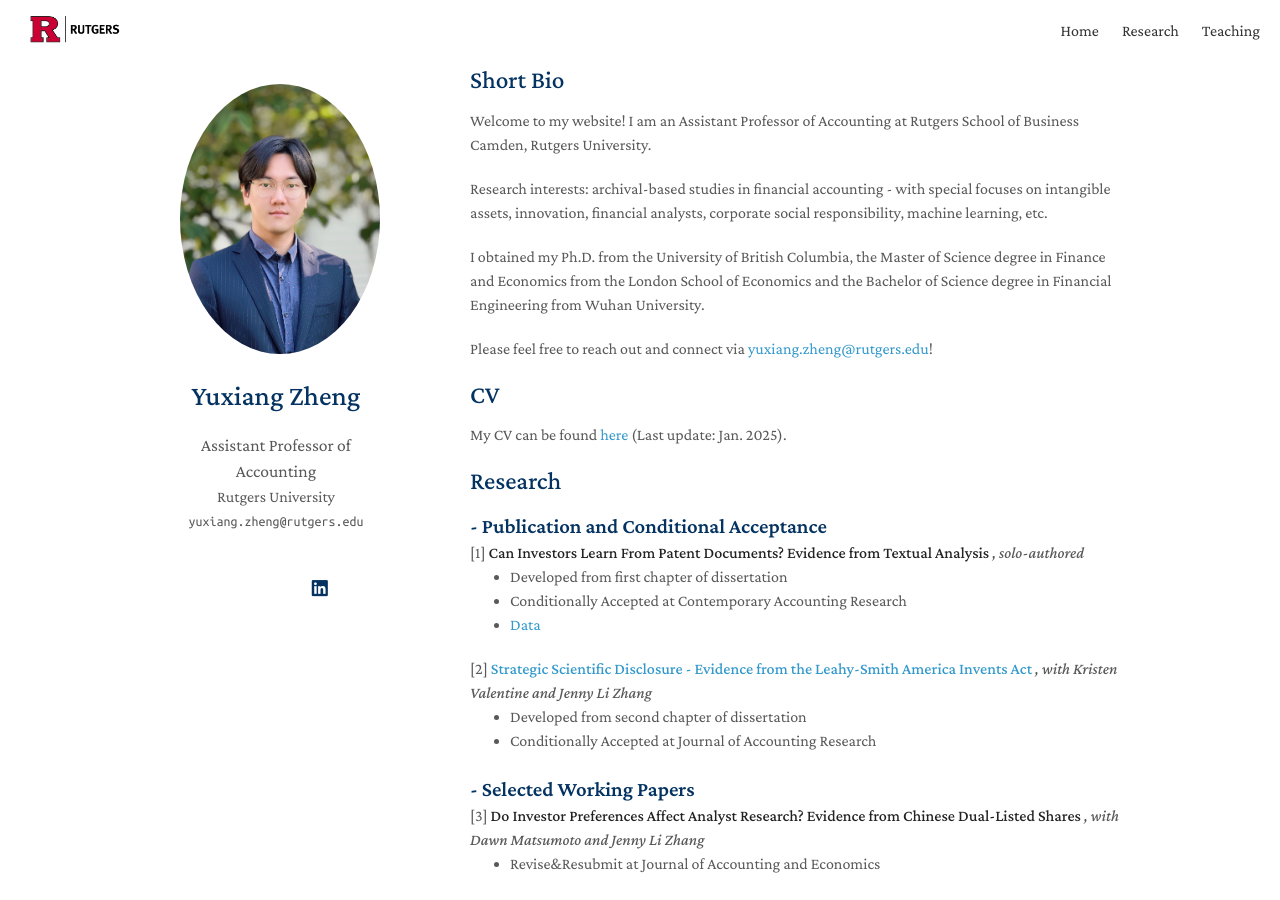
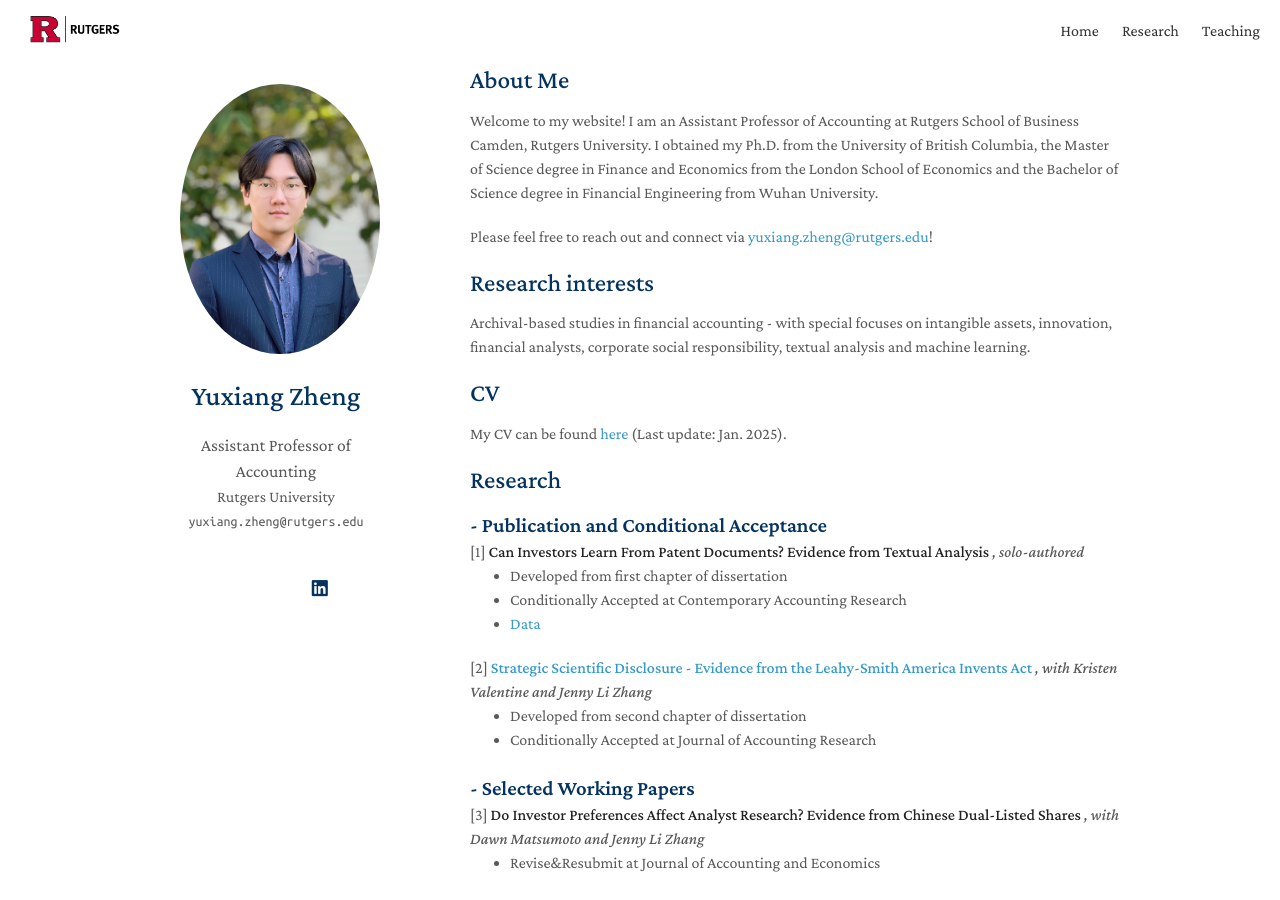
Before and after one commit to yuxiang-zheng/yuxiang-zheng.github.io, a Jekyll site: the page built from index.md, in a window 1280 px wide and 900 px high. Built offline with Jekyll 4.4.1, drawn with Linux system fonts in a browser that asks for light colours; a style sheet for code colours, icons or effects is not loaded; our own code applies the rules of GitHub Pages for plain Markdown files.

Commit message:
Update index.md

```diff
--- a/index.md
+++ b/index.md
@@ -1,15 +1,14 @@
 ---
 layout: homepage
 ---
-## Short Bio
+## About Me
 
-Welcome to my website! I am an Assistant Professor of Accounting at Rutgers School of Business Camden, Rutgers University.
-
-Research interests: archival-based studies in financial accounting - with special focuses on intangible assets, innovation, financial analysts, corporate social responsibility, machine learning, etc.
-
-I obtained my Ph.D. from the University of British Columbia, the Master of Science degree in Finance and Economics from the London School of Economics and the Bachelor of Science degree in Financial Engineering from Wuhan University.
+Welcome to my website! I am an Assistant Professor of Accounting at Rutgers School of Business Camden, Rutgers University. I obtained my Ph.D. from the University of British Columbia, the Master of Science degree in Finance and Economics from the London School of Economics and the Bachelor of Science degree in Financial Engineering from Wuhan University.
 
 Please feel free to reach out and connect via <a href="mailto:yuxiang.zheng@rutgers.edu">yuxiang.zheng@rutgers.edu</a>!
+
+## Research interests
+Archival-based studies in financial accounting - with special focuses on intangible assets, innovation, financial analysts, corporate social responsibility, textual analysis and machine learning.
 
 ## CV
 {% include_relative _includes/cv.md %}
```
